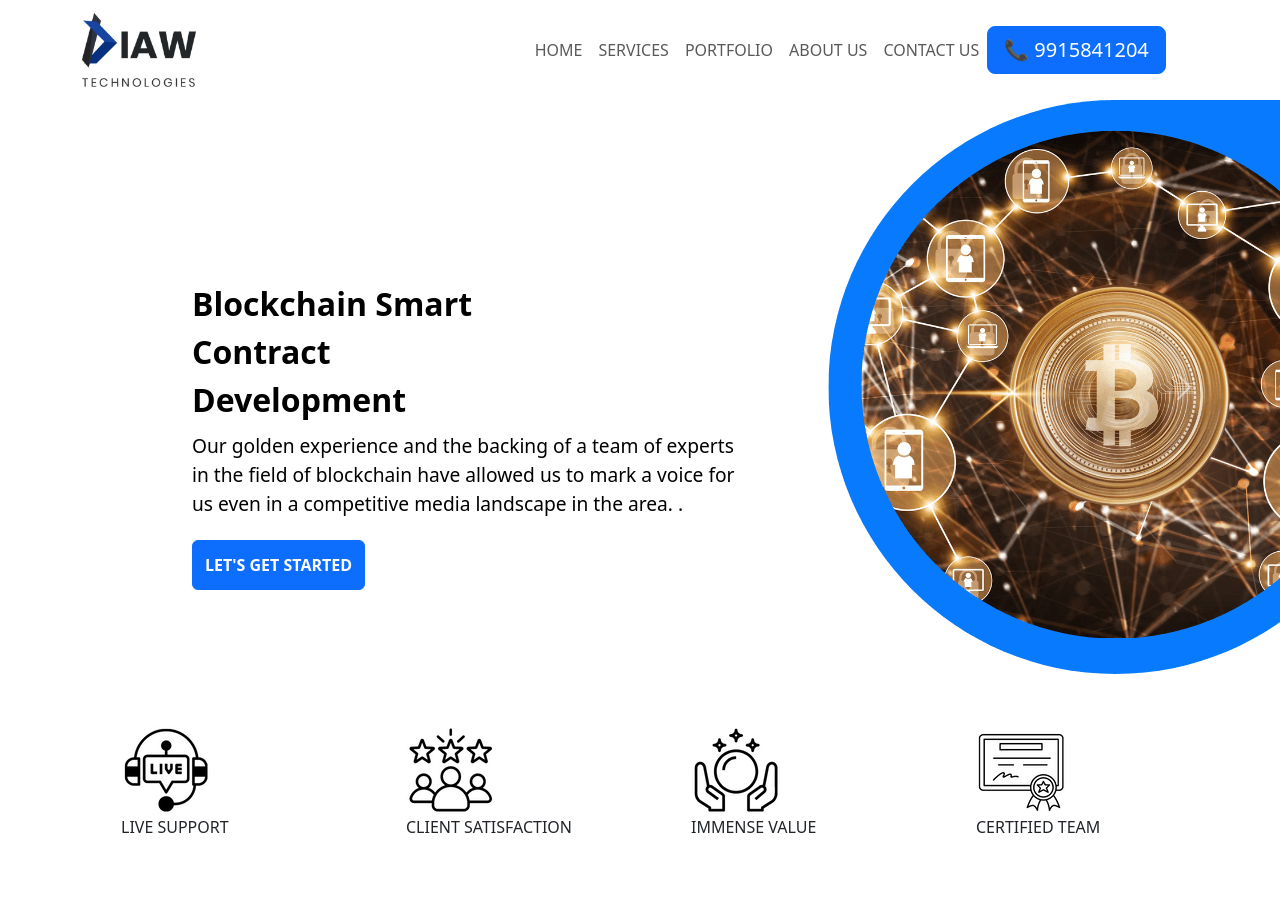
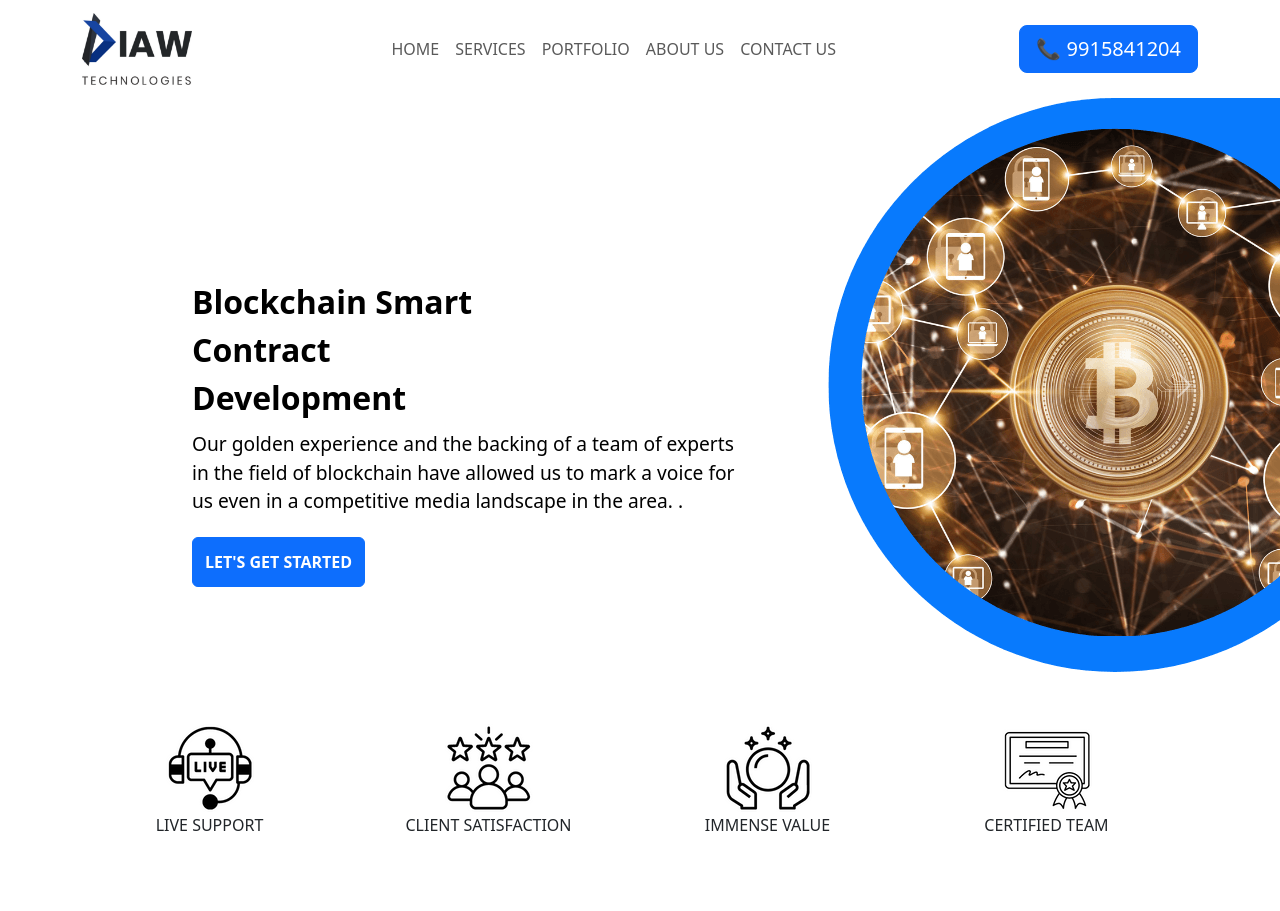
Before and after one commit to Jatin-dev12/sehgal, a React (Create React App) app: page / in a window 1280 px wide. Shown: the top 911 px of the page. Built offline with nearby package versions, Linux system fonts and the light colour scheme.

Commit message:
90 % responsive

```diff
--- a/src/App.css
+++ b/src/App.css
@@ -2,7 +2,9 @@
     margin: auto;
     padding: auto;
 }
-
+a.navbar-brand {
+    margin-left: 0;
+}
 .navbar{
     margin: 10;
    text-transform: uppercase;
@@ -49,11 +51,17 @@
     }
 
 .text{
-     text-align: left;
+     text-align: center;
 }
 .row-cols-md-4>* {
 
     padding: 51px;
+}
+
+.row.row-cols-md-4 {
+    display: flex;
+    flex-direction: row;
+    text-align: center;
 }
 .ho{
     font-weight: 700;
@@ -164,7 +172,7 @@ svg:not(:root).svg-inline--fa, svg:not(:host).svg-inline--fa {
 }
 .dabba img{
     display: block;
-    width: 85%;
+    width: 100%;
     justify-content: right;
 }
 .aws{
@@ -188,12 +196,11 @@ svg:not(:root).svg-inline--fa, svg:not(:host).svg-inline--fa {
 }
 @media(max-width: 786px){
 
-    Navbar.Toggle{
-
-        text-align: end;
+       .sa{
+        font-weight: 500;
     }
-    .sa{
-        font-weight: 500;
+    .button.btn.btn-primary.btn-lg{
+        display: none;
     }
 
     .par{
@@ -206,10 +213,10 @@ svg:not(:root).svg-inline--fa, svg:not(:host).svg-inline--fa {
     .work.col img {
         width: 100%;
     }
-    .carousel {
+    /* .carousel {
         position: relative;
         display: none;
-    }
+    } */
     img.iii {
         width: 100%;
         display: flex;
@@ -230,9 +237,6 @@ svg:not(:root).svg-inline--fa, svg:not(:host).svg-inline--fa {
     }
     .re{
         padding: 10px;
-    }
-    .navbar-expand .navbar-nav{
-        display: block;
     }
 
 
@@ -303,3 +307,9 @@ svg:not(:root).svg-inline--fa, svg:not(:host).svg-inline--fa {
 .cff{
     width: 100%;
 }
+.row{
+    width: 100%;
+}
+.sssss{
+    text-align: center;
+}
--- a/src/componets/Header.js
+++ b/src/componets/Header.js
@@ -3,87 +3,45 @@ import Container from 'react-bootstrap/Container';
 import Nav from 'react-bootstrap/Nav';
 import Navbar from 'react-bootstrap/Navbar';
 import Button from 'react-bootstrap/Button';
-// import Col from 'react-bootstrap/Col';
+import Col from 'react-bootstrap/Col';
 import pic from '../componets/images/IAW-black-logo.png';
-import Offcanvas from 'react-bootstrap/Offcanvas';
-import { Col } from 'react-bootstrap';
 
 
 function Header() {
   return (
-    <>
-      {["xl"].map((expand) => (
-        <Navbar key={expand} expand={expand} >
-          <Container className="justify-content-center" >
-            <Navbar.Brand href="*"> <img
+
+    <Navbar expand="xl">
+    <Container className="">
+    <Navbar.Brand href="#home">
+            <img
               src={pic}
-              width="30%"
+              width="110px"
+              className="d-inline-block align-top"
               alt="React Bootstrap logo"
-            /></Navbar.Brand>
-             <Navbar.Toggle aria-controls="responsive-navbar-nav" />
-    <Navbar.Collapse id="responsive-navbar-nav" className="justify-content-center"></Navbar.Collapse>
-
-            <Navbar.Offcanvas
-              id={`offcanvasNavbar-expand-${expand}`}
-              aria-labelledby={`offcanvasNavbarLabel-expand-${expand}`}
-              placement="end"
-            >
-              <Offcanvas.Header closeButton>
-              </Offcanvas.Header>
-              <Offcanvas.Body>
-                <Nav className="justify-content-end flex-grow-1 pe-3">
-                <Nav.Link href="/">Home</Nav.Link>
-                <Nav.Link href="/services">Services</Nav.Link>
-                <Nav.Link href="/portfolio">Portfolio</Nav.Link>
-                <Nav.Link href="/About">About Us</Nav.Link>
-                <Nav.Link href="#link">Contact Us</Nav.Link>
-                <Col xl>
-                <Button type="submit" size="lg">  📞 9915841204</Button></Col>
-                </Nav>
-              </Offcanvas.Body>
-            </Navbar.Offcanvas>
-          </Container>
-        </Navbar>
-      ))}
-    </>
-  );
-}
-
-  // return (
-
-  //   <Navbar expand="xl">
-  //   <Container fluid>
-  //   <Navbar.Brand href="#home">
-  //           <img
-  //             src={pic}
-  //             width="110px"
-  //             className="d-inline-block align-top"
-  //             alt="React Bootstrap logo"
-  //           />
-  //         </Navbar.Brand>
-  //     <Navbar.Toggle aria-controls="responsive-navbar-nav" />
-  //     <Navbar.Collapse id="responsive-navbar-nav" className="justify-content-center">
-  //       <Nav className="justify-content-center">
+            />
+          </Navbar.Brand>
+      <Navbar.Toggle aria-controls="responsive-navbar-nav" />
+      <Navbar.Collapse id="responsive-navbar-nav" className="justify-content-center">
+        <Nav className="justify-content-center">
 
 
 
 
-  //        <Nav.Link href="/">Home</Nav.Link>
-  //         <Nav.Link href="/services">Services</Nav.Link>
-  //         <Nav.Link href="/portfolio">Portfolio</Nav.Link>
-  //         <Nav.Link href="/About">About Us</Nav.Link>
-  //         <Nav.Link href="#link">Contact Us</Nav.Link>
-  //             </Nav>
+         <Nav.Link href="/">Home</Nav.Link>
+          <Nav.Link href="/services">Services</Nav.Link>
+          <Nav.Link href="/portfolio">Portfolio</Nav.Link>
+          <Nav.Link href="/About">About Us</Nav.Link>
+          <Nav.Link href="#link">Contact Us</Nav.Link>
+              </Nav>
 
 
-  //     </Navbar.Collapse>
-  //     <Col xl="auto">
-  //
-  //         </Col>
-  //   </Container>
-  // </Navbar>
+      </Navbar.Collapse>
+             <Button type="submit" size="lg">  📞 9915841204</Button>
+    </Container>
+  </Navbar>
 
 
-  // );
+  );
+}
 
 export default Header;
--- a/src/componets/Home.js
+++ b/src/componets/Home.js
@@ -181,7 +181,7 @@ Our approach is designed to provide you with a systematic and organized process.
            </Col> */}
           </Col>
 
-          <Col xs>
+          <Col xs className='sssss'>
           <Carousel>
           <Carousel.Item interval={1000}>
           <img
```
